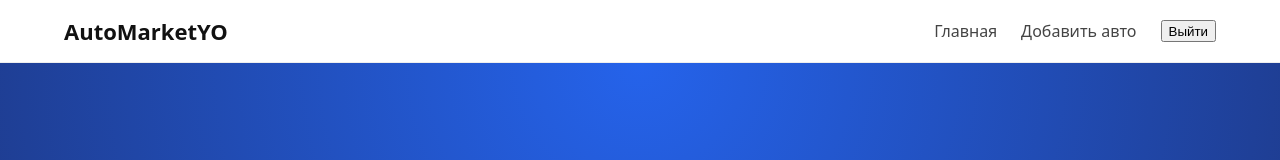
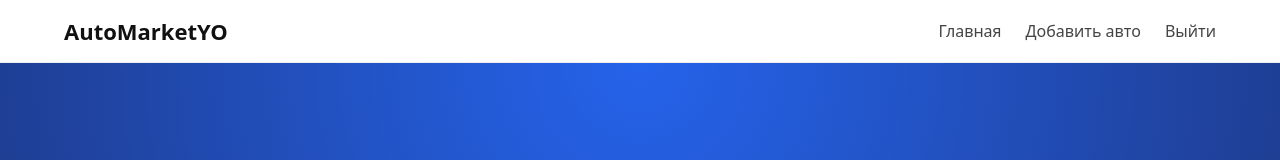
Before and after one commit to Rabbit864/simple-front, a Vue app: page / in a window 1280 px wide. Shown: the top 160 px of the page. Built offline with nearby package versions, Linux system fonts and the light colour scheme; no server answers; sample sign-in values are in the browser's storage.

Commit message:
feat(style): update style nav button

```diff
--- a/src/assets/styles.css
+++ b/src/assets/styles.css
@@ -255,7 +255,22 @@ a.button {
     transition: 0.2s;
 }
 
-.nav a:hover {
+.nav button {
+    background: none;
+    border: none;
+    padding: 0;
+    margin: 0;
+
+    color: #444;
+    font-weight: 500;
+    font-size: inherit;
+    font-family: inherit;
+
+    cursor: pointer;
+    transition: 0.2s;
+}
+
+.nav a:hover, .nav button:hover {
     color: #000;
 }
 
```
